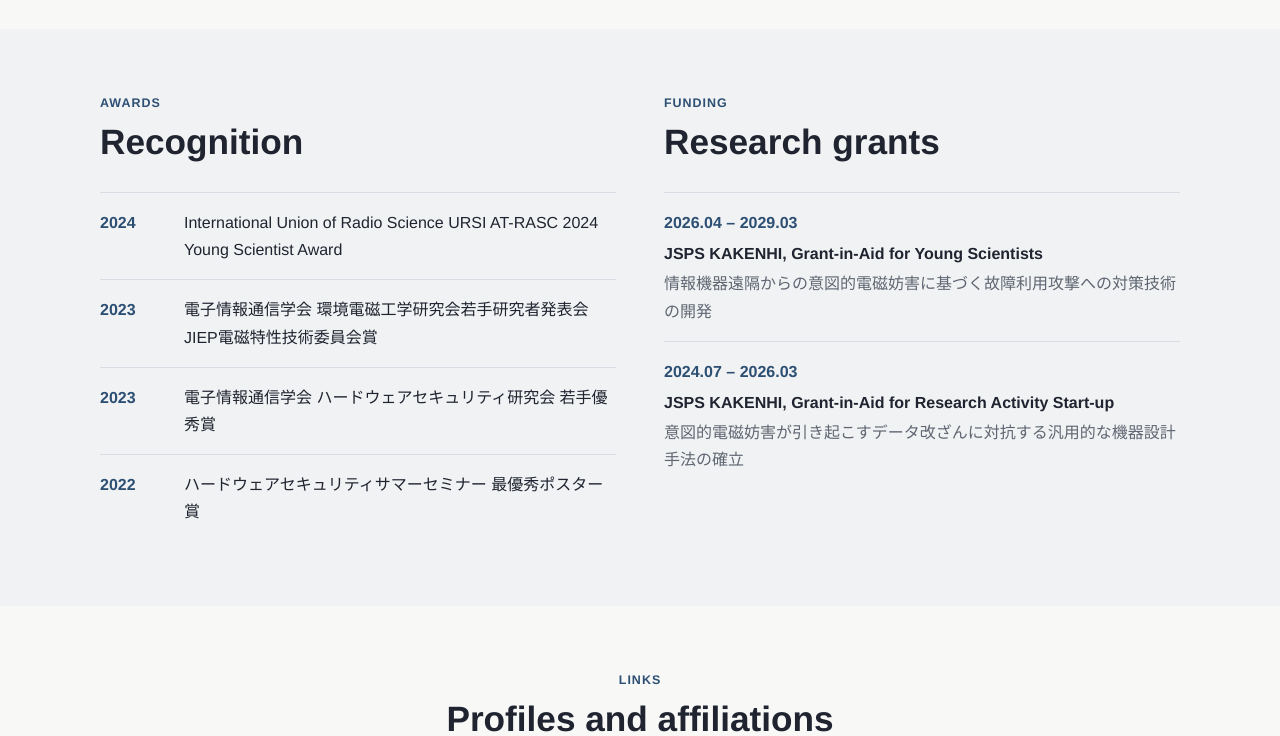
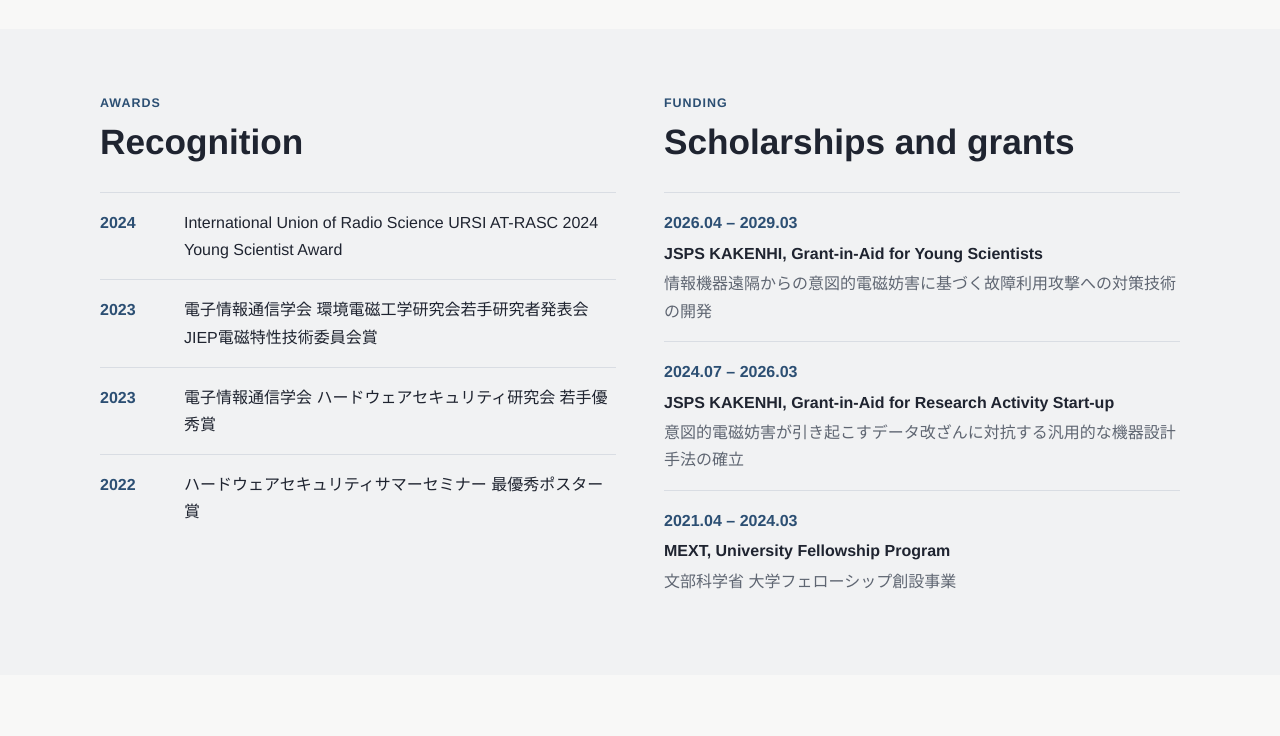
Before and after one commit to hikaru-nishiyama/hikaru-nishiyama.github.io, a plain HTML site: page index.html in a window 1280 px wide. Shown: the part 1870-2606 px from the top of the page. Drawn offline with Linux system fonts and the light colour scheme; no server answers.

Commit message:
Add files via upload

```diff
--- a/index.html
+++ b/index.html
@@ -128,7 +128,7 @@
       <div id="funding">
         <div class="section-heading">
           <p class="eyebrow">Funding</p>
-          <h2>Research grants</h2>
+          <h2>Scholarships and grants</h2>
         </div>
         <ul class="clean-list grant-list detailed-grants">
           <li>
@@ -140,6 +140,11 @@
             <span>2024.07 – 2026.03</span>
             <strong>JSPS KAKENHI, Grant-in-Aid for Research Activity Start-up</strong>
             <em>意図的電磁妨害が引き起こすデータ改ざんに対抗する汎用的な機器設計手法の確立</em>
+          </li>
+          <li>
+            <span>2021.04 – 2024.03</span>
+            <strong>MEXT, University Fellowship Program</strong>
+            <em>文部科学省 大学フェローシップ創設事業</em>
           </li>
         </ul>
       </div>
```
Also changed, not shown: 1 other file.
